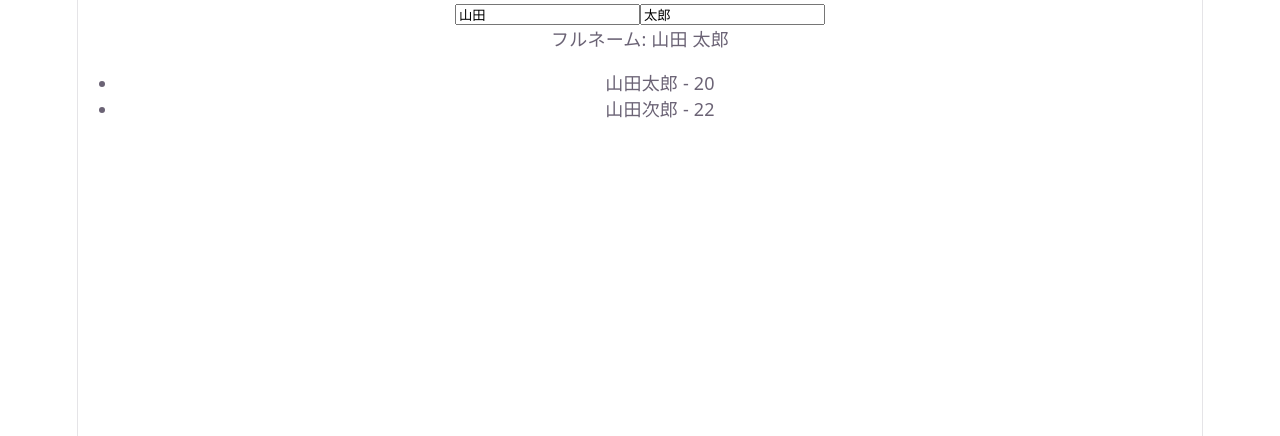
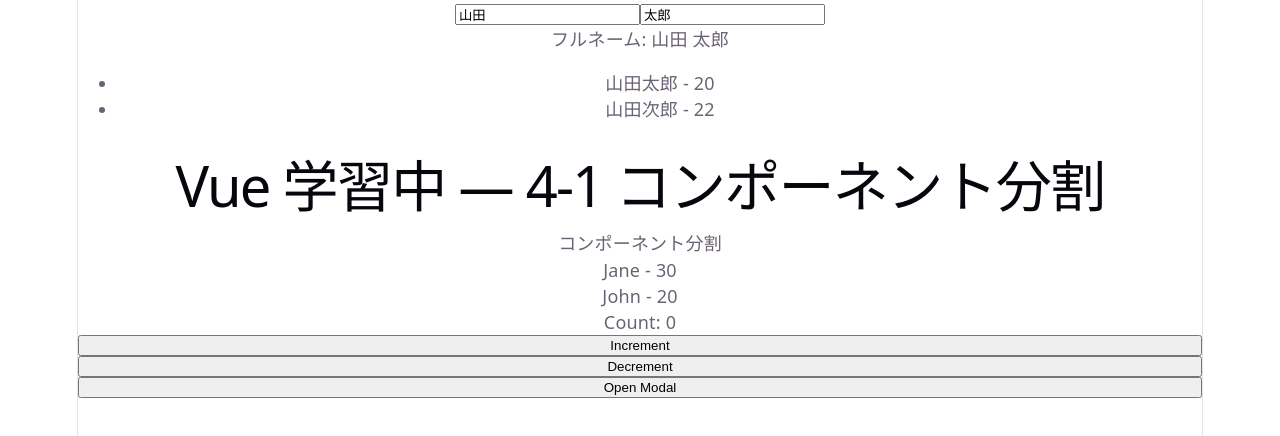
Before and after one commit to Takuya0202/lesson_vue, a Vue app in the folder lesson_vue/: page / in a window 1280 px wide. Shown: the top 436 px of the page. Built offline with nearby package versions, Linux system fonts and the light colour scheme.

Commit message:
lesson4 complete

```diff
--- a/lesson_vue/src/App.vue
+++ b/lesson_vue/src/App.vue
@@ -1,8 +1,26 @@
 <script setup lang="ts">
+import { ref } from 'vue';
 import HelloWorld from './components/HelloWorld.vue'
 import Lesson1 from './components/lesson/lesson1.vue';
 import Lesson2 from './components/lesson/lesson2.vue';
 import Lesson3 from './components/lesson/lesson3.vue';
+import Lesson41 from './components/lesson/lesson4-1.vue';
+import Lesson4 from './components/lesson/lesson4.vue';
+import Lesson42 from './components/lesson/lesson4-2.vue';
+import Lesson43 from './components/lesson/lesson4-3.vue';
+
+const count = ref(0);
+function handleIncrement(value : number) {
+  count.value += value;
+}
+function handleDecrement(value : number) {
+  count.value -= value;
+}
+
+const isOpen =ref(false);
+const handleOpen = () => {
+  isOpen.value = !isOpen.value;
+}
 </script>
 
 <template>
@@ -10,5 +28,23 @@
    <!-- <Lesson1 />
    <Lesson2 /> -->
    <Lesson3 />
-
+   <!-- propsの渡し方は同じ。 -->
+   <Lesson4
+    title="Vue 学習中 — 4-1 コンポーネント分割"
+    description="コンポーネント分割"
+   />
+   <Lesson41
+    name="Jane"
+    :age= "30"
+   />
+   <Lesson41 />
+   <Lesson42
+     :count="count"
+     @increment="handleIncrement"
+     @decrement="handleDecrement"
+   />
+   <Lesson43
+    :isOpen="isOpen"
+    @handleOpen="handleOpen"
+   />
 </template>
--- /dev/null
+++ b/lesson_vue/src/components/lesson/lesson4-1.vue
@@ -0,0 +1,14 @@
+<script setup lang="ts">
+// デフォ値を持ったprops
+const props = withDefaults(defineProps<{
+    name?: string,
+    age?: number,
+}>(), {
+    name : 'John',
+    age : 20,
+})
+</script>
+
+<template>
+    <p>{{ props.name }} - {{ props.age }}</p>
+</template>
--- /dev/null
+++ b/lesson_vue/src/components/lesson/lesson4-2.vue
@@ -0,0 +1,20 @@
+<script setup lang="ts">
+const emit = defineEmits<{
+    increment : [number],
+    decrement : [number]
+}>()
+
+const props = defineProps<{
+    count : number
+}>()
+</script>
+
+<template>
+    <p>Count: {{ props.count }}</p>
+    <button @click="emit('increment' , 1)">
+        Increment
+    </button>
+    <button @click="emit('decrement' , 1)">
+        Decrement
+    </button>
+</template>
--- /dev/null
+++ b/lesson_vue/src/components/lesson/lesson4-3.vue
@@ -0,0 +1,33 @@
+<script setup lang="ts">
+
+const emit = defineEmits<{
+    handleOpen : []
+}>()
+
+const props = defineProps<{
+    isOpen : boolean
+}>()
+</script>
+
+<template>
+    <div v-if="props.isOpen" class="modal">
+        <p>Modal is open</p>
+    </div>
+    <button @click="emit('handleOpen')">
+        Open Modal
+    </button>
+</template>
+
+<style scoped>
+.modal {
+    position: fixed;
+    top: 0;
+    left: 0;
+    width: 50%;
+    height: 50%;
+    margin: auto;
+    border-radius: 10px;
+    padding: 20px;
+    background-color: rgba(0, 0, 0, 0.5);
+}
+</style>
--- a/lesson_vue/src/components/lesson/lesson4.vue
+++ b/lesson_vue/src/components/lesson/lesson4.vue
@@ -1,10 +1,10 @@
 <script lang="ts" setup>
 
 // propsを定義 import不要
-const props = defineProps({
+const props = defineProps<{
     title : string,
     description : string
-})
+}>()
 
 </script>
 
```
Also changed, not shown: 2 other files (tests, documents, lock files or other folders).
